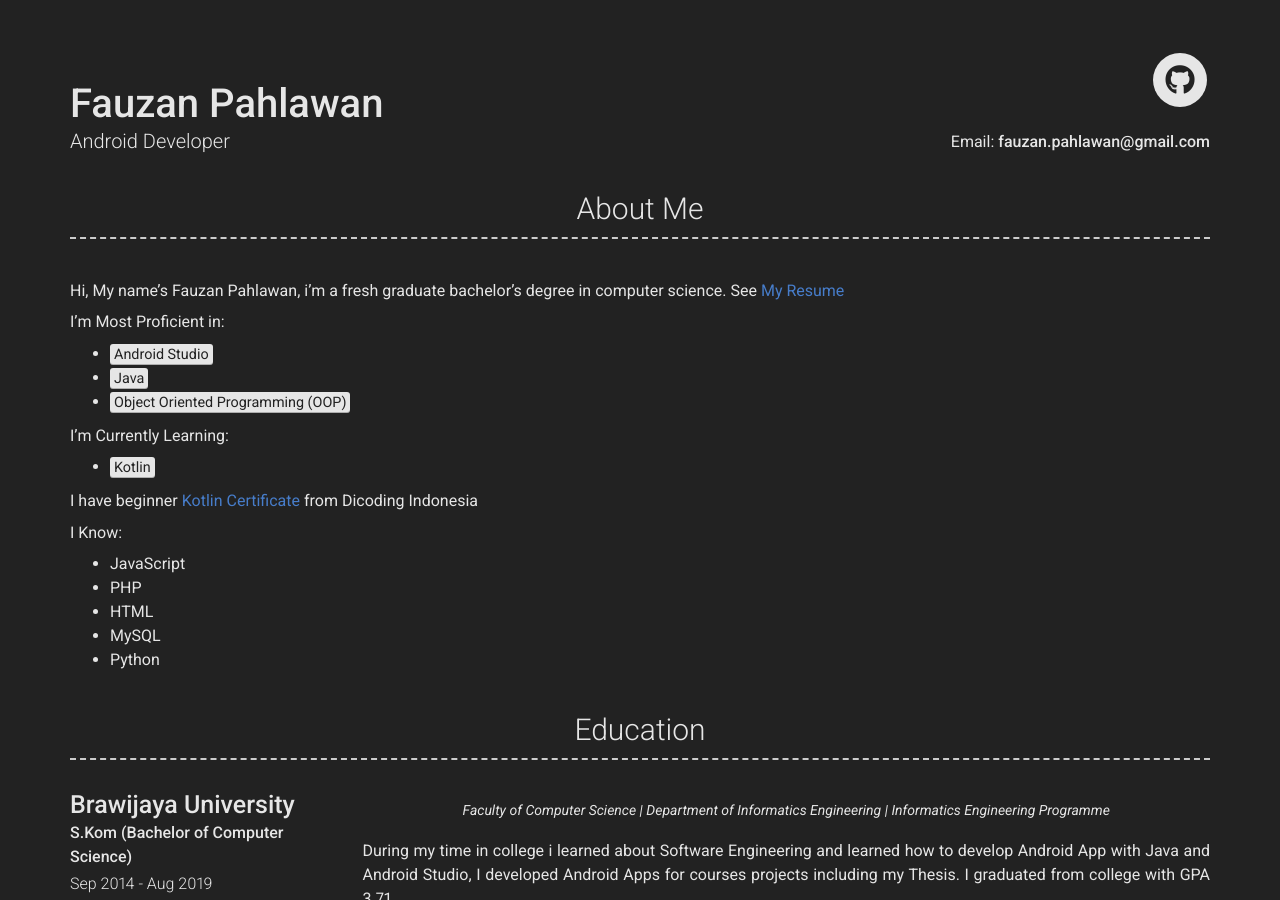
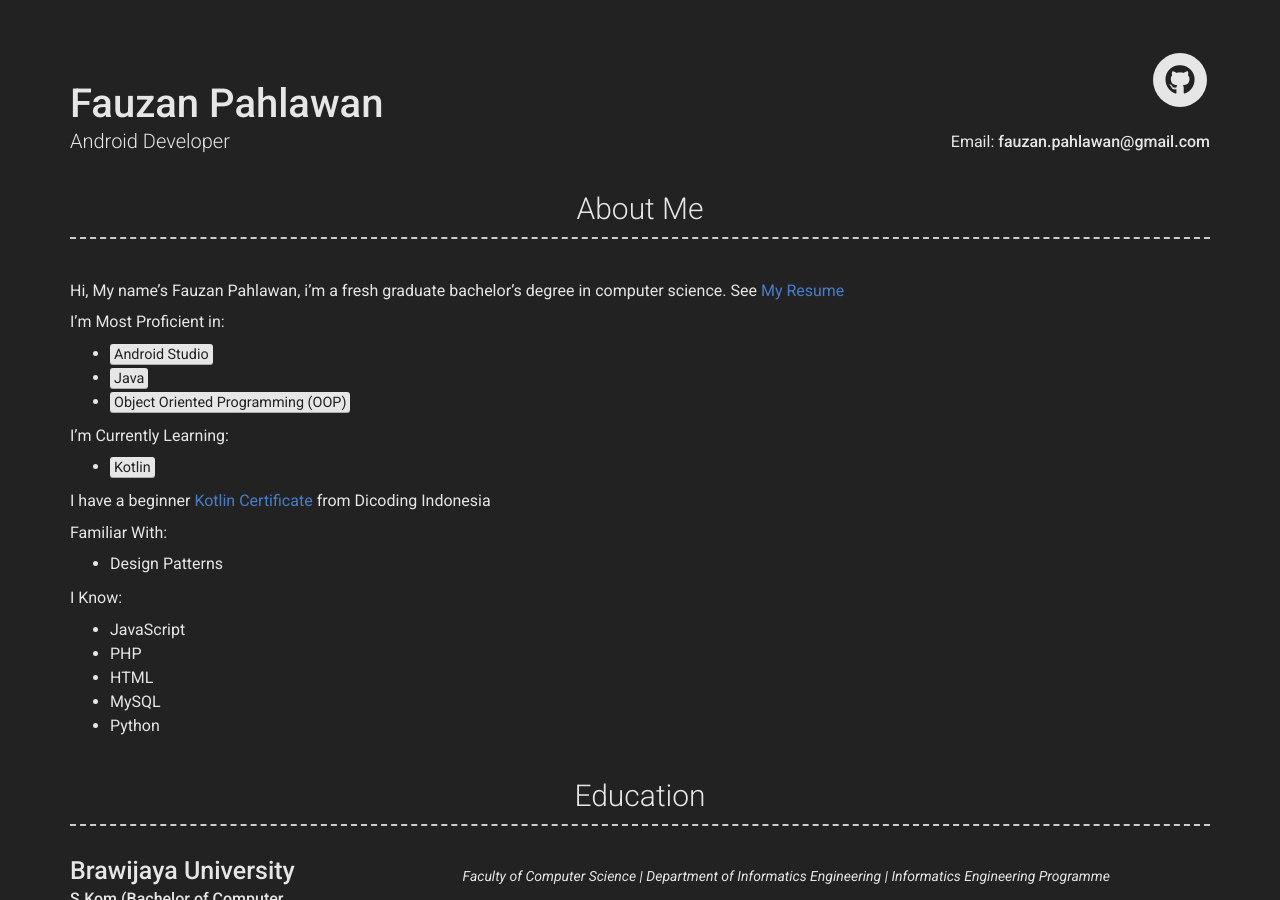
Before and after one commit to fauzanpahlawan/fauzanpahlawan.github.io, a Jekyll site: the page built from index.md, in a window 1280 px wide and 900 px high. Built offline with Jekyll 4.4.1, drawn with Linux system fonts in a browser that asks for light colours; nearby versions of some CDN libraries.

Commit message:
edit about

```diff
--- a/_config.yml
+++ b/_config.yml
@@ -56,7 +56,10 @@ about_content: | # this will include new lines to allow paragraphs
   I'm Currently Learning:
     - <mark>Kotlin</mark>
 
-  I have beginner [Kotlin Certificate](https://drive.google.com/open?id=1LS75ogIS8p1bYaZJwZ2GTwH-YaHWesrR) from Dicoding Indonesia
+  I have a beginner [Kotlin Certificate](https://drive.google.com/open?id=1LS75ogIS8p1bYaZJwZ2GTwH-YaHWesrR) from Dicoding Indonesia
+
+  Familiar With:
+    - Design Patterns
 
   I Know:
     - JavaScript
```
